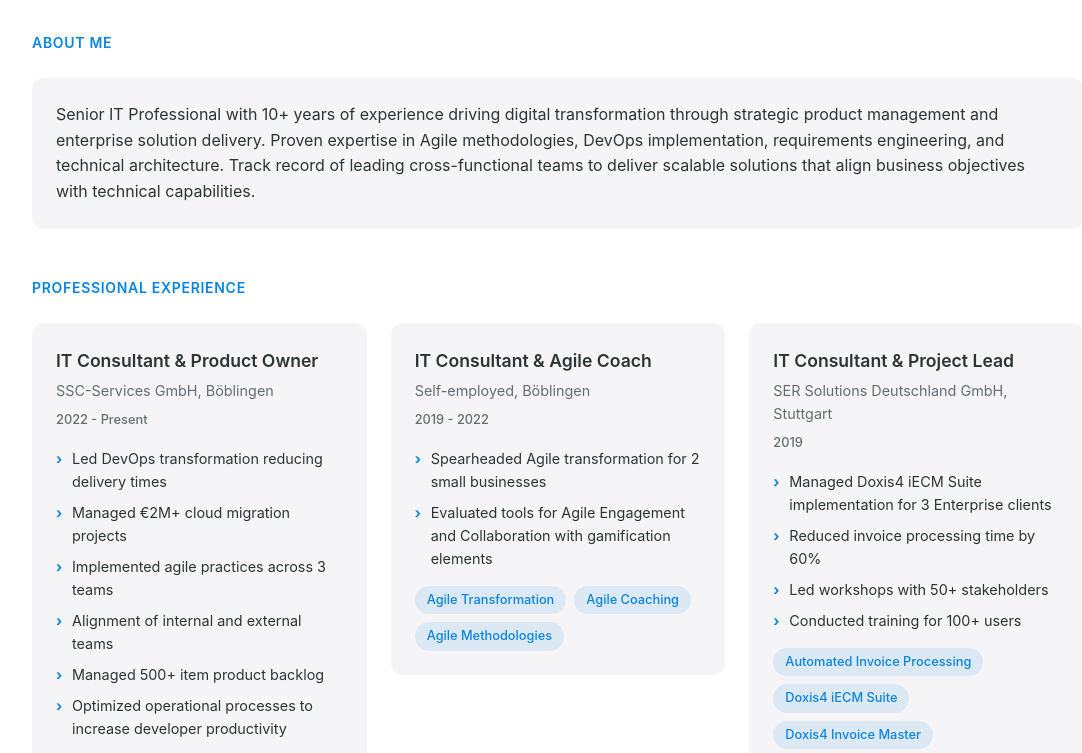
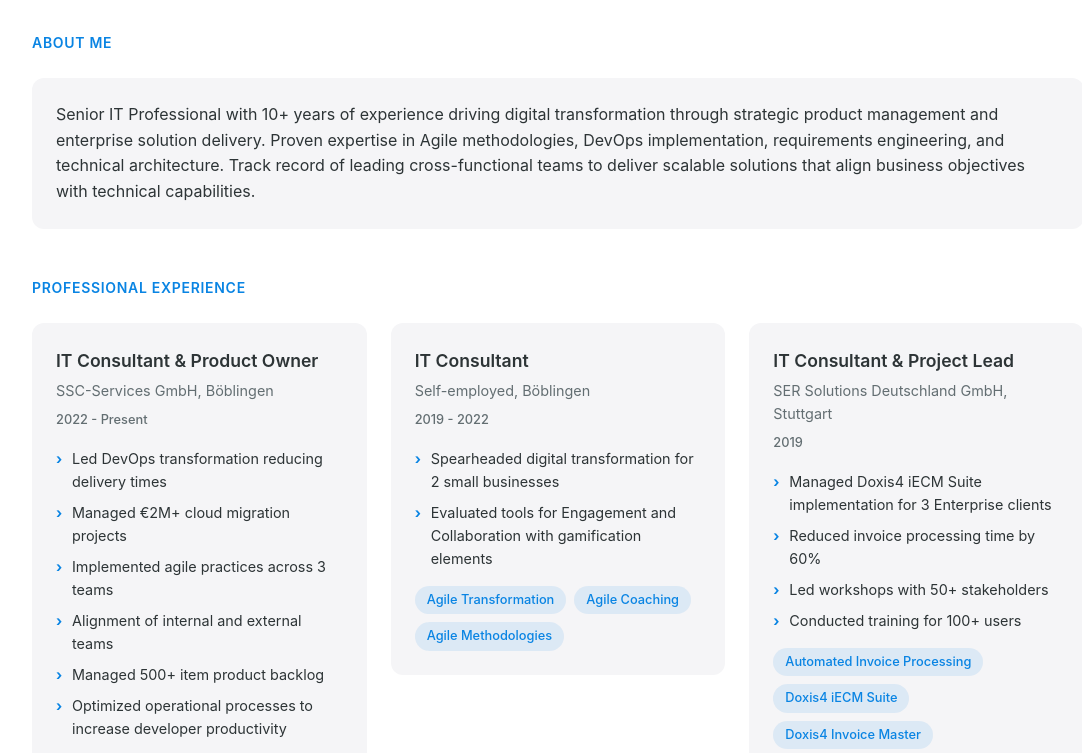
Before and after one commit to MoshPitCodes/moshpitcodes.github.io, a plain HTML site: page index.html in a window 1280 px wide. Shown: the part 492-1245 px from the top of the page, without its empty margins (82-1164 px from the left). Drawn offline with Linux system fonts and the light colour scheme.

Commit message:
Update index.html

```diff
--- a/index.html
+++ b/index.html
@@ -557,12 +557,12 @@
                 </div>
 
                 <div class="card">
-                    <div class="role">IT Consultant & Agile Coach</div>
+                    <div class="role">IT Consultant</div>
                     <div class="company">Self-employed, Böblingen</div>
                     <div class="date">2019 - 2022</div>
                     <ul class="achievements">
-                        <li>Spearheaded Agile transformation for 2 small businesses</li>
-                        <li>Evaluated tools for Agile Engagement and Collaboration with gamification elements</li>
+                        <li>Spearheaded digital transformation for 2 small businesses</li>
+                        <li>Evaluated tools for Engagement and Collaboration with gamification elements</li>
                     </ul>
                     <div class="tags">
                         <span class="tag">Agile Transformation</span>
```
